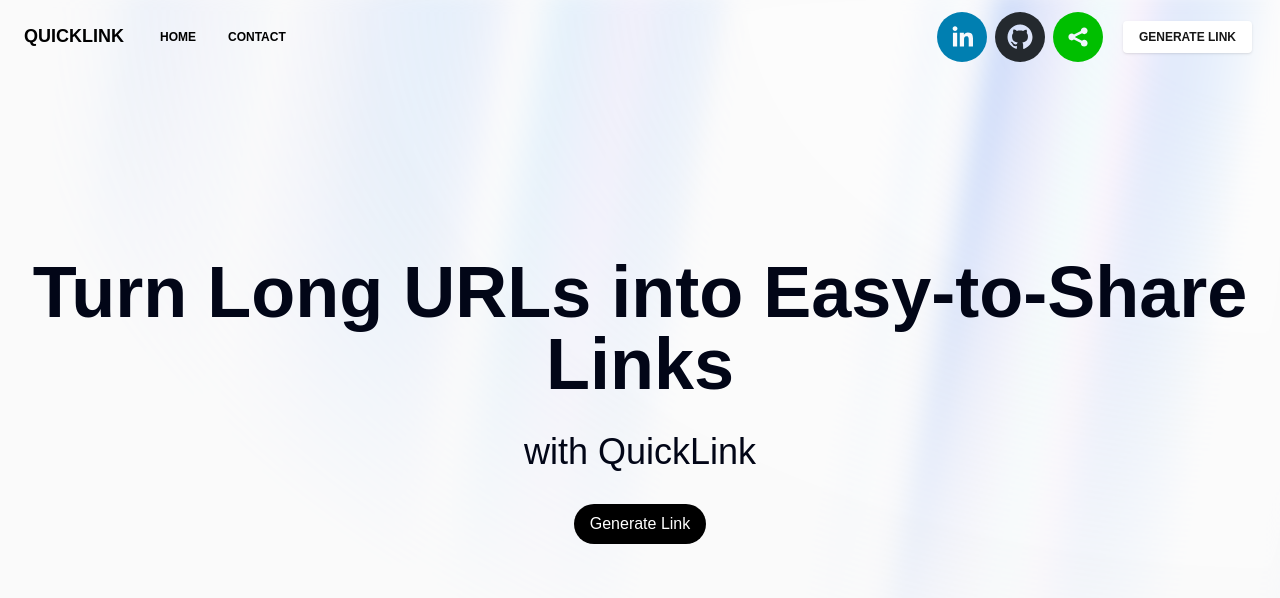
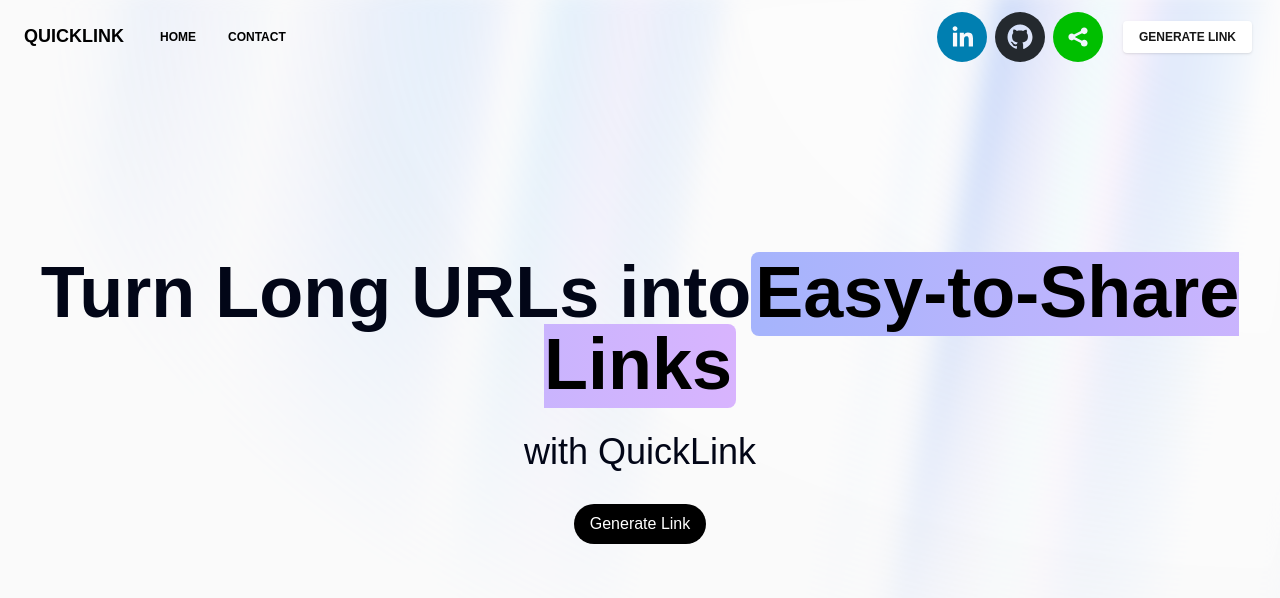
Before and after one commit to Sumittripathi07/QuickLinks, a Next.js app: page / in a window 1280 px wide. Shown: the top 598 px of the page. Built offline with nearby package versions, Linux system fonts and the light colour scheme.

Commit message:
done with basic frontend

```diff
--- a/app/generate/page.jsx
+++ b/app/generate/page.jsx
@@ -3,7 +3,7 @@
 
 const page = () => {
   return (
-    <div className="h-[50rem] w-full dark:bg-black bg-white  dark:bg-grid-white/[0.2] bg-grid-black/[0.2] relative flex items-center justify-center">
+    <div className="h-screen w-full dark:bg-black bg-white  dark:bg-grid-white/[0.2] bg-grid-black/[0.2] relative flex items-center justify-center">
       {/* Radial gradient for the container to give a faded look */}
       <div className="absolute pointer-events-none inset-0 flex items-center justify-center dark:bg-black bg-white [mask-image:radial-gradient(ellipse_at_center,transparent_20%,black)]"></div>
       <div className="flex flex-col ">
--- a/components/Form.jsx
+++ b/components/Form.jsx
@@ -5,15 +5,17 @@
 import { cn } from "@/lib/utils";
 
 export function Form() {
-  const [original, setOriginal] = useState("");
-  const [short, setShort] = useState("");
+  const [url, setUrl] = useState("");
+  const [shortUrl, setShortUrl] = useState("");
+  const [generated, setGenerated] = useState(false);
 
   const handleSubmit = (e) => {
     e.preventDefault();
     console.log("Form submitted");
-    setOriginal("");
-    console.log(original);
-    console.log(short);
+    setUrl("");
+    setShortUrl("");
+    console.log(url);
+    console.log(shortUrl);
   };
   return (
     <div className="w-full max-w-md p-4 mx-auto rounded-none bg-slate-300 md:rounded-2xl md:p-8 shadow-input dark:bg-black">
@@ -22,9 +24,9 @@
           <Label htmlFor="text">Original Link</Label>
           <Input
             id="text"
-            value={original}
+            value={url}
             onChange={(e) => {
-              setOriginal(e.target.value);
+              setUrl(e.target.value);
             }}
             placeholder="https://www.google.com/"
             type="text"
@@ -36,9 +38,9 @@
             id="text"
             placeholder="google"
             type="text"
-            value={short}
+            value={shortUrl}
             onChange={(e) => {
-              setShort(e.target.value);
+              setShortUrl(e.target.value);
             }}
           />
         </LabelInputContainer>
--- a/components/Hero.jsx
+++ b/components/Hero.jsx
@@ -4,6 +4,7 @@
 import React from "react";
 import { AuroraBackground } from "@/components/ui/aurora-background";
 import Link from "next/link";
+import { HeroHighlight, Highlight } from "@/components/ui/hero-highlight";
 
 export default function Hero() {
   return (
@@ -19,8 +20,11 @@
           }}
           className="relative flex flex-col items-center justify-center gap-4 px-4"
         >
-          <div className="text-3xl font-bold text-center md:text-7xl dark:text-white">
-            Turn Long URLs into Easy-to-Share Links
+          <div className="text-3xl font-extrabold text-center md:text-7xl dark:text-white">
+            Turn Long URLs into
+            <Highlight className="text-black dark:text-white">
+              Easy-to-Share Links
+            </Highlight>
           </div>
           <div className="py-4 text-base font-extralight md:text-4xl dark:text-neutral-200">
             with QuickLink
@@ -31,6 +35,27 @@
             </button>
           </Link>
         </motion.div>
+        {/* <motion.h1
+          initial={{
+            opacity: 0,
+            y: 20,
+          }}
+          animate={{
+            opacity: 1,
+            y: [20, -5, 0],
+          }}
+          transition={{
+            duration: 0.5,
+            ease: [0.4, 0.0, 0.2, 1],
+          }}
+          className="max-w-4xl px-4 mx-auto text-2xl font-bold leading-relaxed text-center md:text-4xl lg:text-5xl text-neutral-700 dark:text-white lg:leading-snug "
+        >
+          With insomnia, nothing&apos;s real. Everything is far away. Everything
+          is a{" "}
+          <Highlight className="text-black dark:text-white">
+            copy, of a copy, of a copy.
+          </Highlight>
+        </motion.h1> */}
       </AuroraBackground>
     </div>
   );
--- /dev/null
+++ b/components/ui/hero-highlight.tsx
@@ -0,0 +1,77 @@
+"use client";
+import { cn } from "@/lib/utils";
+import { useMotionValue, motion, useMotionTemplate } from "framer-motion";
+import React from "react";
+
+export const HeroHighlight = ({ children, className, containerClassName }) => {
+  let mouseX = useMotionValue(0);
+  let mouseY = useMotionValue(0);
+
+  function handleMouseMove({ currentTarget, clientX, clientY }) {
+    if (!currentTarget) return;
+    let { left, top } = currentTarget.getBoundingClientRect();
+
+    mouseX.set(clientX - left);
+    mouseY.set(clientY - top);
+  }
+  return (
+    <div
+      className={cn(
+        "relative h-[40rem] flex items-center bg-white dark:bg-black justify-center w-full group",
+        containerClassName
+      )}
+      onMouseMove={handleMouseMove}
+    >
+      <div className="absolute inset-0 pointer-events-none bg-dot-thick-neutral-300 dark:bg-dot-thick-neutral-800" />
+      <motion.div
+        className="absolute inset-0 transition duration-300 opacity-0 pointer-events-none bg-dot-thick-indigo-500 dark:bg-dot-thick-indigo-500 group-hover:opacity-100"
+        style={{
+          WebkitMaskImage: useMotionTemplate`
+            radial-gradient(
+              200px circle at ${mouseX}px ${mouseY}px,
+              black 0%,
+              transparent 100%
+            )
+          `,
+          maskImage: useMotionTemplate`
+            radial-gradient(
+              200px circle at ${mouseX}px ${mouseY}px,
+              black 0%,
+              transparent 100%
+            )
+          `,
+        }}
+      />
+      <div className={cn("relative z-20", className)}>{children}</div>
+    </div>
+  );
+};
+
+export const Highlight = ({ children, className }) => {
+  return (
+    <motion.span
+      initial={{
+        backgroundSize: "0% 100%",
+      }}
+      animate={{
+        backgroundSize: "100% 100%",
+      }}
+      transition={{
+        duration: 2,
+        ease: "linear",
+        delay: 0.5,
+      }}
+      style={{
+        backgroundRepeat: "no-repeat",
+        backgroundPosition: "left center",
+        display: "inline",
+      }}
+      className={cn(
+        `relative inline-block pb-1   px-1 rounded-lg bg-gradient-to-r from-indigo-300 to-purple-300 dark:from-indigo-500 dark:to-purple-500`,
+        className
+      )}
+    >
+      {children}
+    </motion.span>
+  );
+};
--- a/tailwind.config.js
+++ b/tailwind.config.js
@@ -42,6 +42,12 @@
     function ({ matchUtilities, theme }) {
       matchUtilities(
         {
+          "bg-dot-thick": (value) => ({
+            backgroundImage: `url("${svgToDataUri(
+              `<svg xmlns="http://www.w3.org/2000/svg" viewBox="0 0 32 32" width="16" height="16" fill="none"><circle fill="${value}" id="pattern-circle" cx="10" cy="10" r="2.5"></circle></svg>`
+            )}")`,
+          }),
+
           "bg-grid": (value) => ({
             backgroundImage: `url("${svgToDataUri(
               `<svg xmlns="http://www.w3.org/2000/svg" viewBox="0 0 32 32" width="32" height="32" fill="none" stroke="${value}"><path d="M0 .5H31.5V32"/></svg>`
@@ -52,6 +58,7 @@
               `<svg xmlns="http://www.w3.org/2000/svg" viewBox="0 0 32 32" width="8" height="8" fill="none" stroke="${value}"><path d="M0 .5H31.5V32"/></svg>`
             )}")`,
           }),
+
           "bg-dot": (value) => ({
             backgroundImage: `url("${svgToDataUri(
               `<svg xmlns="http://www.w3.org/2000/svg" viewBox="0 0 32 32" width="16" height="16" fill="none"><circle fill="${value}" id="pattern-circle" cx="10" cy="10" r="1.6257413380501518"></circle></svg>`
```
